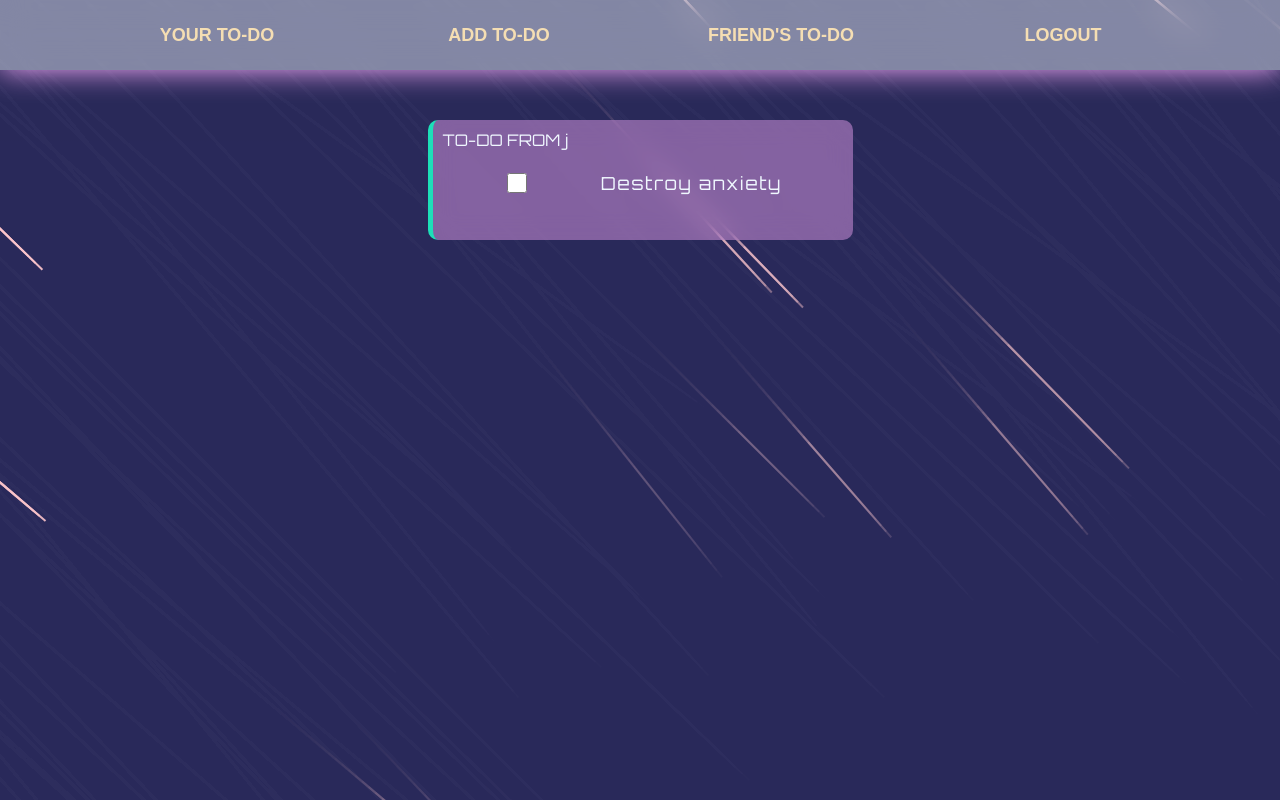
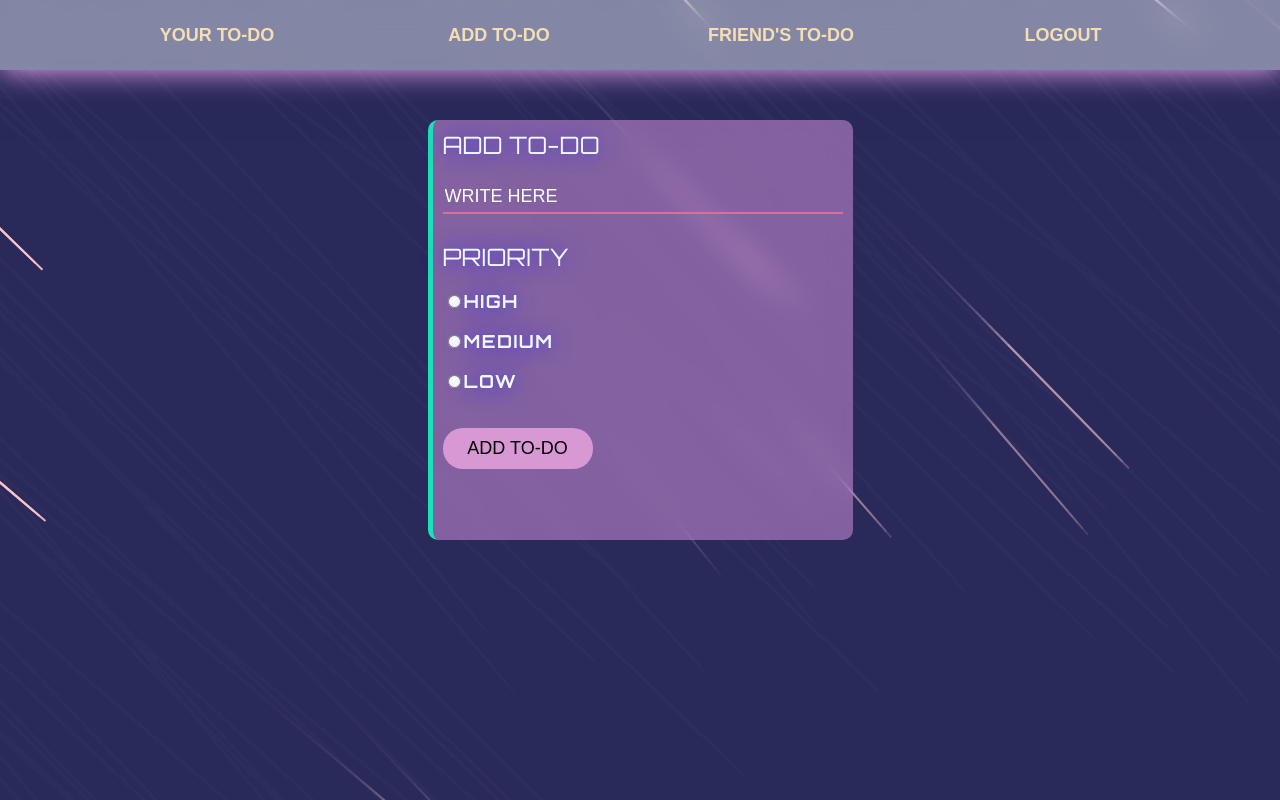
Before and after one commit to abhijeet1592006/todo-list, a Flask app: template templates/addtodo.html in a window 1280 px wide. Run offline with Flask 3, Linux system fonts and the light colour scheme; the template is opened without the code that fills it, so the values that code supplies are empty.

Commit message:
Update addtodo.html

```diff
--- a/templates/addtodo.html
+++ b/templates/addtodo.html
@@ -91,7 +91,7 @@
     .cardbox{
         display: flex;
         place-content: center;
-        height: 100px;
+        height: 400px;
     }
     .card{
         display: flex;
@@ -103,7 +103,7 @@
         padding: 10px;
         border-radius: 10px;
         flex-direction: column;
-        gap: 20px;
+        gap: 50px;
         scrollbar-width: none;
 
     }
@@ -138,23 +138,81 @@
         opacity: 0.5;
 
       }
+      input[type="text"]{
+        height: 30px;
+        font-size: large;
+        outline: none;
+        background-color: transparent;
+        box-shadow: none;
+        border: none;
+        border-bottom: 2px solid palevioletred;
+        color: white;
+      }
+      input::placeholder{
+        color: white;
+      }
       .cc{
         display: flex;
         font-size: medium;
         gap: 10px;
-        align-items: center;
         justify-content: space-evenly;
+        flex-direction: column;
       }
       .txt{
         color: aliceblue;
-        font-size: medium;
+        font-size: x-large;
         font-family:orbitron;
+        text-shadow: 0px 1px 20px rgb(52, 45, 251);
 
       }
       .txt.w{
         font-size: large;
         letter-spacing: 1.5px;
       }
+      .sbtn{
+        position: relative;
+        background-color: #d798d4;
+        width: 150px;
+        font-size: large;
+        padding: 10px;
+        border-radius: 20px;
+        z-index: 0;
+        border: none;
+        overflow: hidden;
+
+
+
+    }
+
+    .sbtn::after{
+        position: absolute;
+        content: '';
+        height: 100%;
+        width: 0%;
+        left: 0;
+
+        top: 0;
+        overflow: hidden;
+        border-radius: 20px;
+        background-color:#6877ffaa ;
+        transition:300ms ease-in-out;
+        z-index: -1;
+
+
+    }
+    .sbtn:hover::after{
+
+
+        width: 100%;
+
+
+
+
+    }
+    .sbtn:hover{
+        color: wheat;
+
+    }
 </style>
 <body>
     <canvas id="starCanvas"></canvas>
@@ -200,10 +258,20 @@
             </style>
             <div class="cardbox">
 
-                <div class="card"><div class="txt">TO-DO FROM j</div>
+                <div class="card"><div class="txt" >ADD TO-DO</div>
                 <div class="cc">
-                    <input type="checkbox" />
-                    <span class="txt w">Destroy anxiety </span>
+                    <input type="text" placeholder="WRITE HERE">
+                    <div>
+                        <br>
+                        <a class="txt">PRIORITY</a>
+                        <br><br>
+                        <input type="radio" name="pri"><b class="txt w">HIGH</b><br><br>
+                        <input type="radio" name="pri"><b class="txt w">MEDIUM</b><br><br>
+                        <input type="radio" name="pri"><b class="txt w">LOW</b><br><br><br>
+                        <button class="sbtn">ADD TO-DO</button>
+                    </div>
+
+
 
                 </div>
             </div>
```
